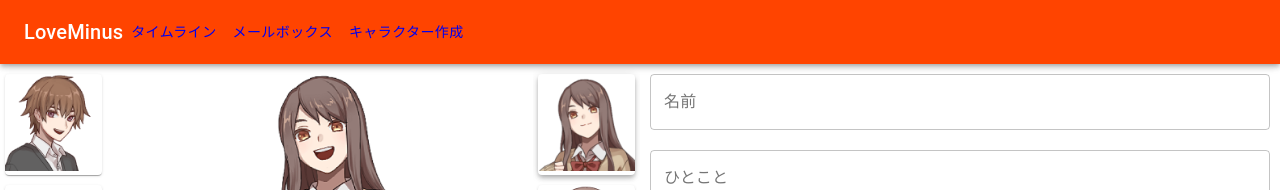
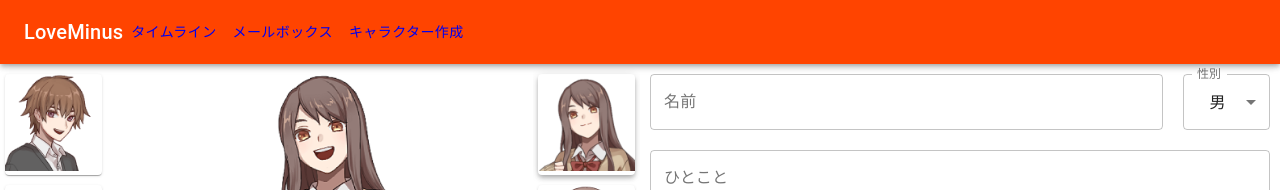
Before and after one commit to aites/love_minus, a React (Create React App) app: page /character in a window 1280 px wide. Shown: the top 190 px of the page. Built offline with nearby package versions, Linux system fonts and the light colour scheme.

Commit message:
性別欄を追加

```diff
--- a/src/page/MakeCharacter.tsx
+++ b/src/page/MakeCharacter.tsx
@@ -1,5 +1,14 @@
 import React, { useState } from 'react';
-import { TextField, Grid, Button, Paper } from '@material-ui/core';
+import {
+  TextField,
+  Grid,
+  Button,
+  Paper,
+  FormControl,
+  InputLabel,
+  Select,
+  MenuItem,
+} from '@material-ui/core';
 import { makeStyles, createStyles, Theme } from '@material-ui/core/styles';
 
 const useStyles = makeStyles((theme: Theme) =>
@@ -38,6 +47,14 @@ interface Character {
   icon: string;
   image: string;
 }
+interface Profile {
+  name: String;
+  sex: number;
+  character: Character;
+  profile: String;
+  simpleProf: String;
+}
+
 const characterList: Array<Character> = [
   { sex: 2, icon: '/images/josei_01_a.png', image: '/images/josei_01_b.png' },
   { sex: 2, icon: '/images/josei_02_a.png', image: '/images/josei_02_b.png' },
@@ -73,6 +90,8 @@ const characterList: Array<Character> = [
 function MakeCharacter() {
   const classes = useStyles();
   const [selected, setIcon] = useState(characterList[0]);
+  const [profile, setProfile] = useState();
+
   return (
     <Grid container className={classes.main}>
       <Grid container item xs={12} sm={6} md={6} className={classes.main}>
@@ -120,8 +139,19 @@ function MakeCharacter() {
         direction="column"
         style={{ textAlign: 'center' }}
       >
-        <Grid item>
-          <TextField id="name" label="名前" variant="outlined" className={classes.textfield} />
+        <Grid item container>
+          <Grid item xs={10}>
+            <TextField id="name" label="名前" variant="outlined" className={classes.textfield} />
+          </Grid>
+          <Grid item xs={2}>
+            <FormControl variant="outlined" className={classes.textfield}>
+              <InputLabel id="sex">性別</InputLabel>
+              <Select labelId="sex" id="sex" value={1} onChange={() => {}} label="性別">
+                <MenuItem value={1}>男</MenuItem>
+                <MenuItem value={2}>女</MenuItem>
+              </Select>
+            </FormControl>
+          </Grid>
         </Grid>
         <Grid item>
           <TextField
```
